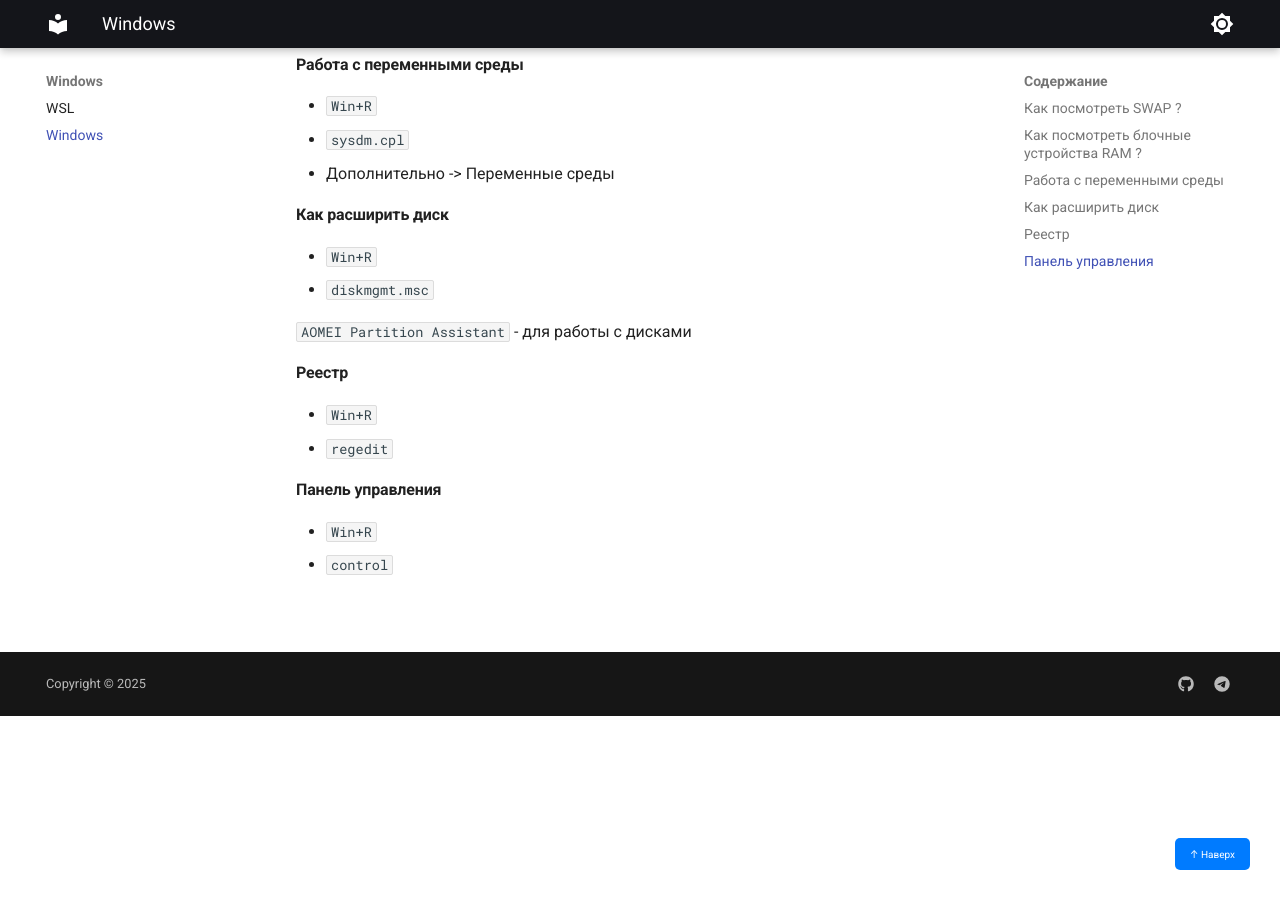
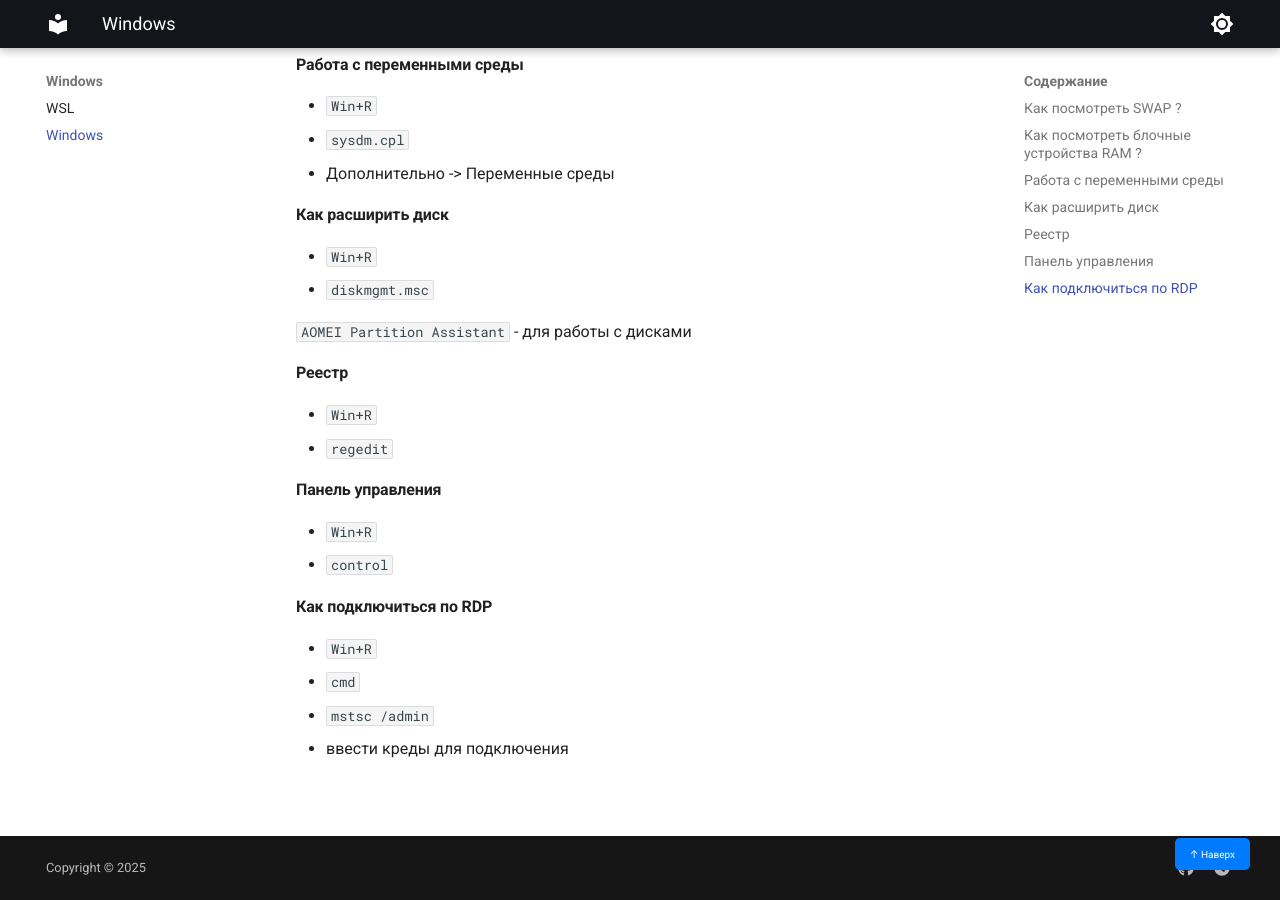
Before and after one commit to ilyamak04/wiki, an MkDocs documentation site: the page built from docs/windows/Windows.md, in a window 1280 px wide and 900 px high, scrolled down 603 px. Built offline with MkDocs 1.6.1 and Material for MkDocs 9.7.7, drawn with Linux system fonts in a browser that asks for light colours.

Commit message:
add wondows

```diff
--- a/docs/windows/Windows.md
+++ b/docs/windows/Windows.md
@@ -36,3 +36,10 @@
 
 - `Win+R`
 - `control`
+
+#### Как подключиться по RDP
+
+- `Win+R`
+- `cmd`
+- `mstsc /admin`
+- ввести креды для подключения
```
